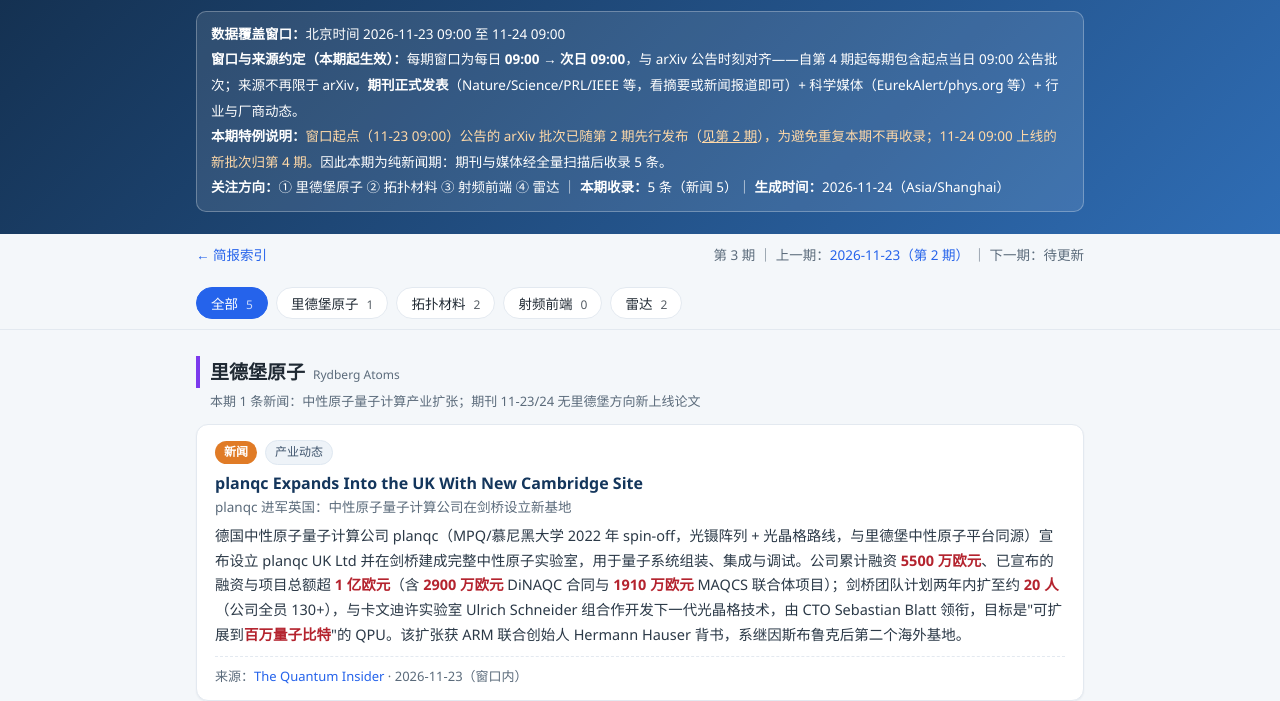
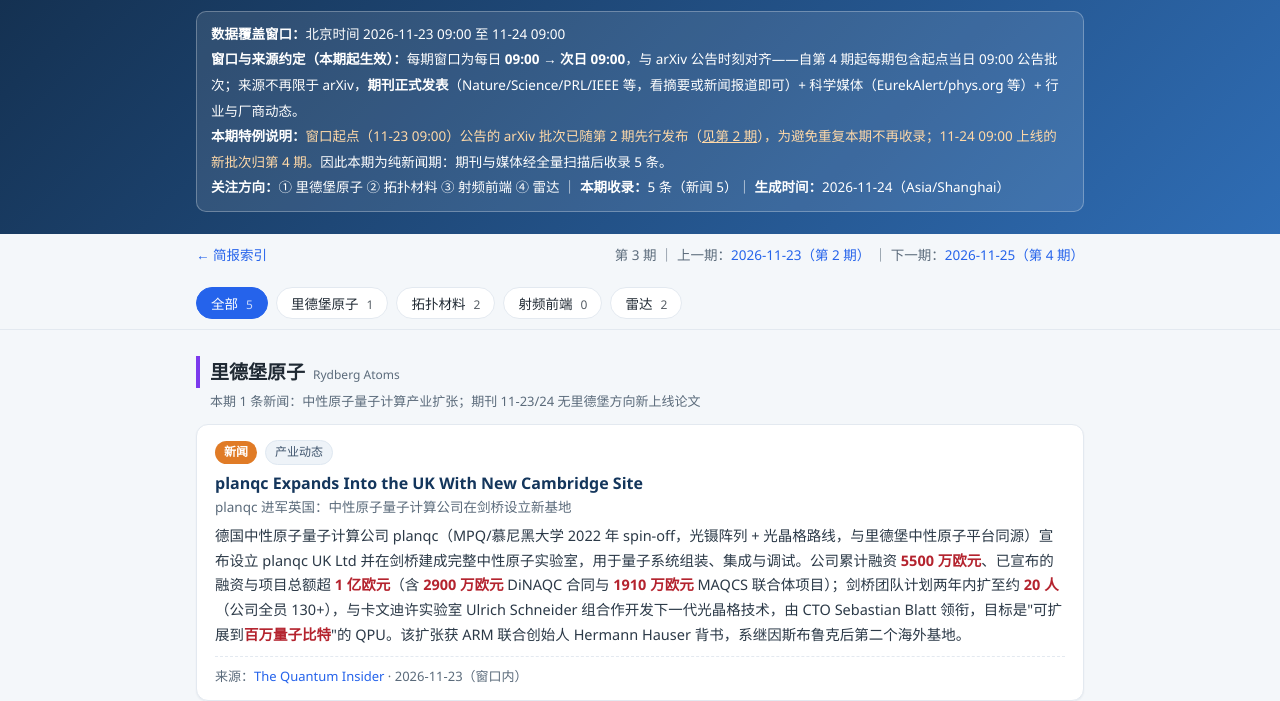
Before and after one commit to ShanyangDiye/frontier-briefing, a plain HTML site: page 2026-11-24.html in a window 1280 px wide. Shown: the part 130-831 px from the top of the page. Drawn offline with Linux system fonts and the light colour scheme.

Commit message:
update 2026-11-24.html

```diff
--- a/2026-11-24.html
+++ b/2026-11-24.html
@@ -66,7 +66,7 @@ footer{max-width:920px;margin:34px auto 0;padding:14px 16px 0;border-top:1px sol
 
 <div class="daynav">
   <a href="index.html">← 简报索引</a>
-  <span>第 3 期 ｜ 上一期：<a href="2026-11-23.html">2026-11-23（第 2 期）</a> ｜ 下一期：待更新</span>
+  <span>第 3 期 ｜ 上一期：<a href="2026-11-23.html">2026-11-23（第 2 期）</a> ｜ 下一期：<a href="2026-11-25.html">2026-11-25（第 4 期）</a></span>
 </div>
 
 <nav class="tabs">
```
